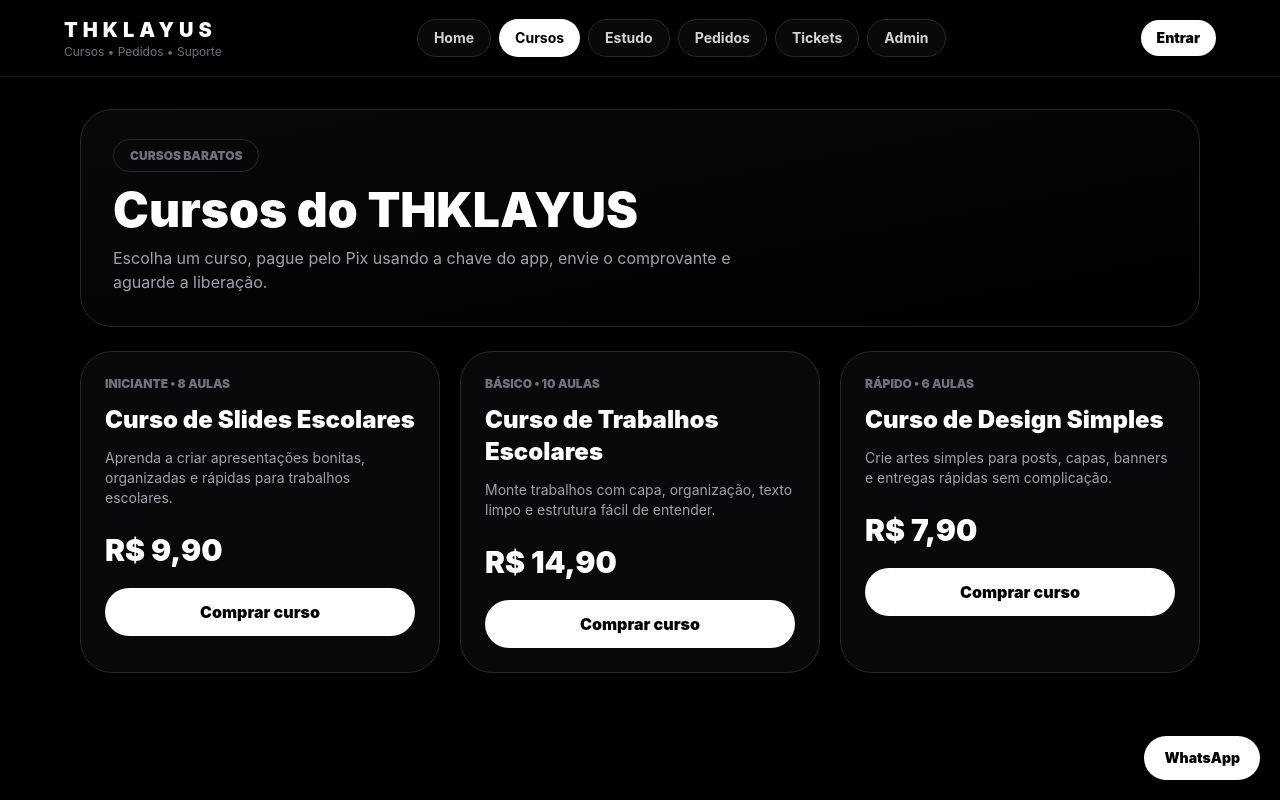
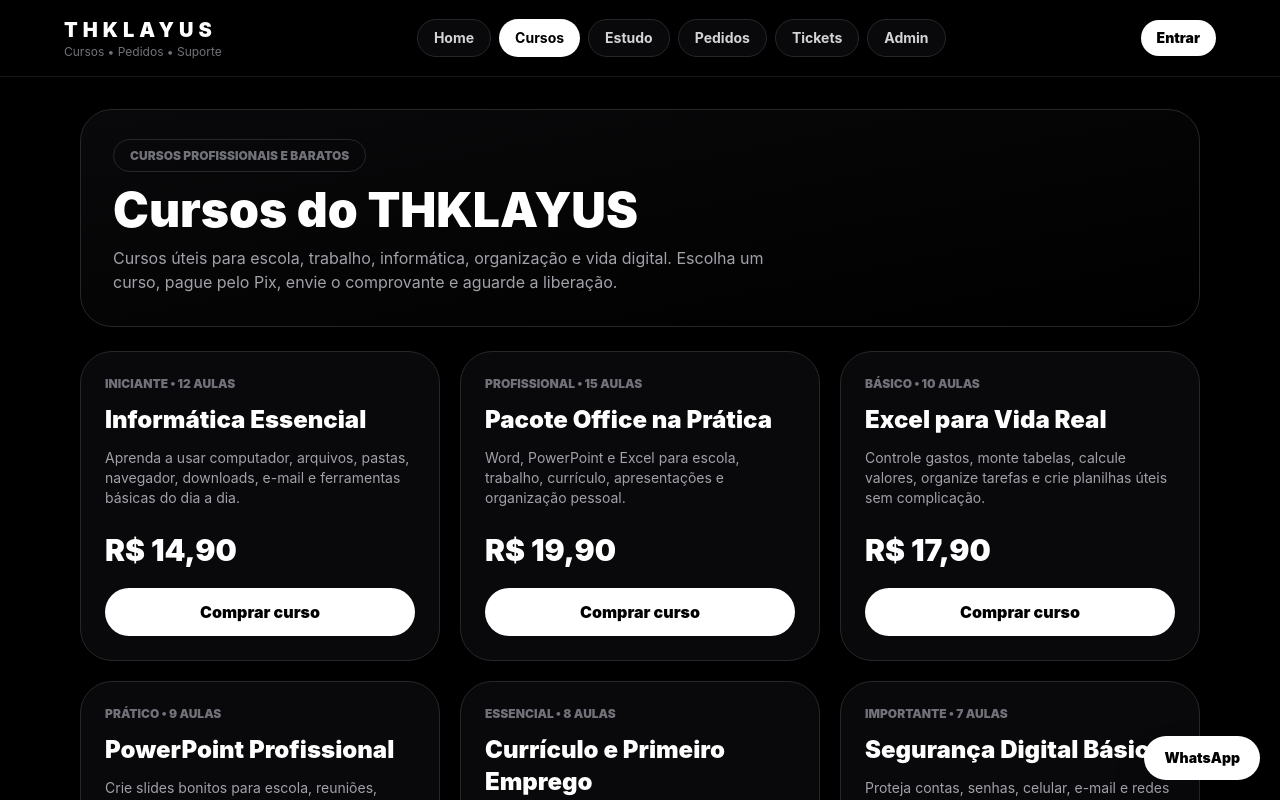
Before and after one commit to thiagodouglas19t-lang/Thklayus-hub, a React (Vite) app: page / in a window 1280 px wide. Both pictures are taken after a click on the button "Cursos". Shown: the top 800 px of the page. Built offline with nearby package versions, Linux system fonts and the light colour scheme.

Commit message:
Replace courses with professional daily-use catalog

```diff
--- a/src/pages/Cursos.tsx
+++ b/src/pages/Cursos.tsx
@@ -17,29 +17,83 @@ const chavePixAleatoria = "5e5e7367-37bb-4f7b-9de2-eaeb0d3712a2";
 const cursos: Curso[] = [
   {
     id: 1,
-    titulo: "Curso de Slides Escolares",
-    descricao: "Aprenda a criar apresentações bonitas, organizadas e rápidas para trabalhos escolares.",
-    preco: "R$ 9,90",
-    aulas: 8,
+    titulo: "Informática Essencial",
+    descricao: "Aprenda a usar computador, arquivos, pastas, navegador, downloads, e-mail e ferramentas básicas do dia a dia.",
+    preco: "R$ 14,90",
+    aulas: 12,
     nivel: "Iniciante",
     pixCode: chavePixAleatoria,
   },
   {
     id: 2,
-    titulo: "Curso de Trabalhos Escolares",
-    descricao: "Monte trabalhos com capa, organização, texto limpo e estrutura fácil de entender.",
-    preco: "R$ 14,90",
+    titulo: "Pacote Office na Prática",
+    descricao: "Word, PowerPoint e Excel para escola, trabalho, currículo, apresentações e organização pessoal.",
+    preco: "R$ 19,90",
+    aulas: 15,
+    nivel: "Profissional",
+    pixCode: chavePixAleatoria,
+  },
+  {
+    id: 3,
+    titulo: "Excel para Vida Real",
+    descricao: "Controle gastos, monte tabelas, calcule valores, organize tarefas e crie planilhas úteis sem complicação.",
+    preco: "R$ 17,90",
     aulas: 10,
     nivel: "Básico",
     pixCode: chavePixAleatoria,
   },
   {
-    id: 3,
-    titulo: "Curso de Design Simples",
-    descricao: "Crie artes simples para posts, capas, banners e entregas rápidas sem complicação.",
-    preco: "R$ 7,90",
+    id: 4,
+    titulo: "PowerPoint Profissional",
+    descricao: "Crie slides bonitos para escola, reuniões, trabalhos, vendas e apresentações com aparência profissional.",
+    preco: "R$ 12,90",
+    aulas: 9,
+    nivel: "Prático",
+    pixCode: chavePixAleatoria,
+  },
+  {
+    id: 5,
+    titulo: "Currículo e Primeiro Emprego",
+    descricao: "Aprenda a montar currículo, se apresentar melhor, organizar documentos e se preparar para oportunidades.",
+    preco: "R$ 9,90",
+    aulas: 8,
+    nivel: "Essencial",
+    pixCode: chavePixAleatoria,
+  },
+  {
+    id: 6,
+    titulo: "Segurança Digital Básica",
+    descricao: "Proteja contas, senhas, celular, e-mail e redes sociais contra golpes comuns e erros perigosos.",
+    preco: "R$ 9,90",
+    aulas: 7,
+    nivel: "Importante",
+    pixCode: chavePixAleatoria,
+  },
+  {
+    id: 7,
+    titulo: "Canva e Design Rápido",
+    descricao: "Crie artes simples, posts, capas, banners e materiais bonitos para escola, venda ou divulgação.",
+    preco: "R$ 11,90",
+    aulas: 8,
+    nivel: "Criativo",
+    pixCode: chavePixAleatoria,
+  },
+  {
+    id: 8,
+    titulo: "Organização Financeira Simples",
+    descricao: "Aprenda a controlar dinheiro, gastos, metas, compras e organizar uma planilha financeira fácil.",
+    preco: "R$ 9,90",
     aulas: 6,
-    nivel: "Rápido",
+    nivel: "Dia a dia",
+    pixCode: chavePixAleatoria,
+  },
+  {
+    id: 9,
+    titulo: "Google Drive e Ferramentas Online",
+    descricao: "Use Drive, Docs, Planilhas, Forms e compartilhamento para estudar, trabalhar e organizar arquivos.",
+    preco: "R$ 12,90",
+    aulas: 9,
+    nivel: "Online",
     pixCode: chavePixAleatoria,
   },
 ];
@@ -51,13 +105,13 @@ export default function Cursos() {
     <div>
       <div className="rounded-[2rem] border border-zinc-800 bg-gradient-to-br from-zinc-950 to-black p-6 md:p-8">
         <span className="rounded-full border border-zinc-800 px-4 py-2 text-xs font-black uppercase text-zinc-500">
-          Cursos baratos
+          Cursos profissionais e baratos
         </span>
 
         <h2 className="mt-5 text-4xl font-black md:text-5xl">Cursos do THKLAYUS</h2>
 
         <p className="mt-3 max-w-2xl text-zinc-400">
-          Escolha um curso, pague pelo Pix usando a chave do app, envie o comprovante e aguarde a liberação.
+          Cursos úteis para escola, trabalho, informática, organização e vida digital. Escolha um curso, pague pelo Pix, envie o comprovante e aguarde a liberação.
         </p>
       </div>
 
@@ -78,6 +132,7 @@ export default function Cursos() {
       <ModalPix
         open={Boolean(cursoSelecionado)}
         onClose={() => setCursoSelecionado(null)}
+        cursoId={String(cursoSelecionado?.id ?? "")}
         titulo={cursoSelecionado?.titulo ?? ""}
         preco={cursoSelecionado?.preco ?? ""}
         pixCode={cursoSelecionado?.pixCode ?? ""}
```
